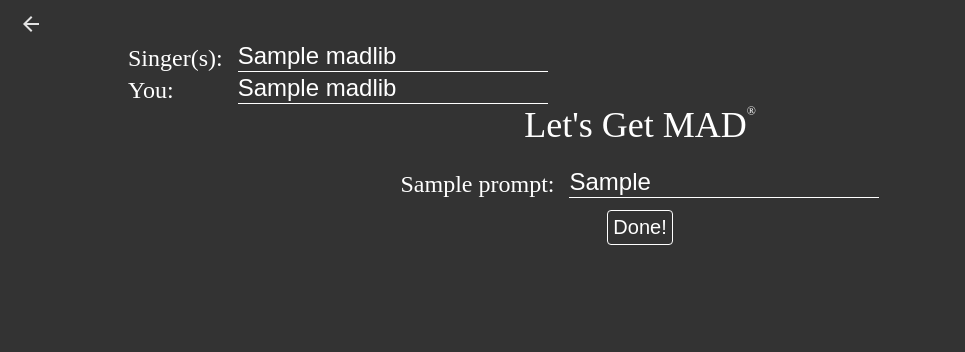
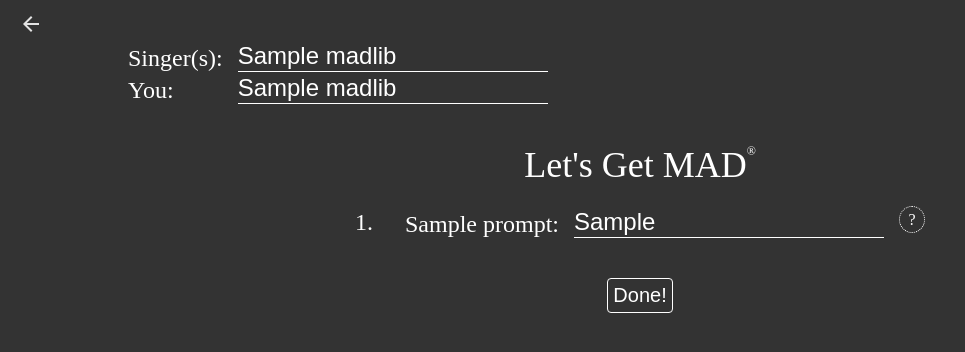
Before and after one commit to TylerLeite/mad-lib-karaoke, a Flask app: template templates/edit.html in a window 1280 px wide. Shown: the top 352 px of the page, without its empty margins (0-965 px from the left). Run offline with Flask 3, Linux system fonts and the light colour scheme; the template is opened without the code that fills it: most values are stand-ins (such as "Sample title", 1, 10 or a date in 2020); parts of the project's set-up code (start-up, migrations or seed data) failed here and were passed over.

Commit message:
qol changes in edit: syllables

```diff
--- a/db.py
+++ b/db.py
@@ -66,6 +66,7 @@ def madlib_create(song_id):
             "baseWordKey": word["baseWordKey"],
             "prompt": word["prompt"],
             "replaceWith": "",
+            "syllables": word["syllables"],
         })
 
     madlib_entry = {
--- a/static/style/edit.css
+++ b/static/style/edit.css
@@ -8,6 +8,17 @@
 
 input {
     height: 31px;
+}
+
+.label-wrapper {
+    display: flex;
+    flex-flow: row nowrap;
+    align-items: center;
+    justify-content: flex-start;
+}
+
+.label-wrapper .number {
+    width: 50px;
 }
 
 p.label {
@@ -31,7 +42,7 @@ p.label {
     display: flex;
     flex-flow: row nowrap;
     margin-top: 2.5vh;
-    width: 60%;
+    width: 75%;
     justify-content: center;
 }
 
@@ -40,6 +51,7 @@ p.label {
     font-size: 36px;
     display: flex;
     align-items: center;
+    margin-top: 5vh;
 }
 
 .inputs, .labels {
@@ -51,9 +63,45 @@ p.label {
     margin-right: 15px;
 }
 
+.input-wrapper {
+    display: flex;
+    flex-flow: row nowrap;
+}
+
 input {
     border-bottom: 1px solid white;
     font-size: 24px;
+}
+
+.syllable-hint {
+    cursor: help;
+    margin-left: 15px;
+    position: relative;
+    display: flex;
+    flex-flow: row nowrap;
+}
+
+.syllable-hint .hover {
+    display: none;
+}
+
+.syllable-hint:hover .hover {
+    display: flex;
+    position: absolute;
+    left: 40px;
+    white-space: nowrap;
+}
+
+.syllable-hint .unhover {
+    font-size: 16px;
+    display: flex;
+    border-radius: 100%;
+    border: 1px dotted white;
+    width: 24px;
+    height: 24px;
+    padding-top: 1px;
+    align-items: center;
+    justify-content: center;
 }
 
 button.submit {
@@ -62,6 +110,9 @@ button.submit {
     border: 1px solid white;
     padding: 5px;
     border-radius: 4px;
+
+    margin-bottom: 5vh;
+    margin-top: 5vh;
 }
 
 button.submit:hover {
--- a/templates/config.html
+++ b/templates/config.html
@@ -85,7 +85,7 @@
             }
         }
 
-        function selectWord(attr) {
+        function selectWord(attr, n_syllables) {
             for (const w of state.selectedWords) {
                 if (w.baseWordKey == attr) {
                     return;
@@ -99,6 +99,7 @@
                 prompt: undefined,
                 replaceWith: text,
                 color: state.currentColor,
+                syllables: n_syllables,
             });
 
             state.currentColor = nToColor(state.colorCounter);
@@ -218,7 +219,7 @@
                             data-text="{{word.attr}}"
                             onmouseover="hover('{{word.attr}}')"
                             onmouseout="unhover('{{word.attr}}')"
-                            onclick="selectWord('{{word.attr}}')"
+                            onclick="selectWord('{{word.attr}}', '{{word.n_syllables}}')"
                         >
                             {{ word.prenctuation }}{{ word.word }}{{ word.punctuation }}&nbsp;
                         </p>
--- a/templates/edit.html
+++ b/templates/edit.html
@@ -7,7 +7,11 @@
 
     <script>
 
-        var state = {}
+        var state = {
+            singer_name: "",
+            author_name: "",
+            fillings: [],
+        }
 
         function htmlDecode(input) {
             const doc = new DOMParser().parseFromString(input, "text/html");
@@ -30,6 +34,28 @@
             save();
         }
 
+        function verify() {
+            let errors = [];
+            if (state.singer_name == "") { errors.push("Please enter the singer name(s)") }
+            if (state.author_name == "") { errors.push("Please enter your name") }
+
+            const inputs = document.querySelectorAll(".replace-with");
+            for (const el of inputs) {
+                if (el.value == "") { errors.push(`You forgot a prompt: ${el.getAttribute('data-prompt')} (row ${el.getAttribute('data-idx')})`)}
+            }
+
+            let errorMessage = "";
+
+            if (errors.length > 0) {
+                errorMessage = "You have to fill out all the blanks:\n";
+                for (const err of errors) {
+                    errorMessage += `* ${err}\n`
+                }
+            }
+
+            return errorMessage;
+        }
+
         async function save() {
             try {
                 const stateStr = JSON.stringify(state);
@@ -45,8 +71,20 @@
             }
         }
 
+        function FormNotCompleteError(message="") {
+            this.name = "FormNotCompleteError";
+            this.message = message;
+        }
+        FormNotCompleteError.prototype = Error.prototype;
+
         async function xport() {
             try {
+                const errorMessage = verify();
+                if (errorMessage !== "") {
+                    alert(errorMessage);
+                    throw new FormNotCompleteError(errorMessage);
+                }
+
                 document.querySelector("#loading").style.display = "flex";
                 const stateStr = JSON.stringify(state);
                 const id = window.location.pathname.split('/').pop()
@@ -56,7 +94,9 @@
                 window.location = "/";
             } catch (error) {
                 console.error(error);
+                if (!error instanceof FormNotCompleteError) {
                     alert("There was a problem please go find Tyler");
+                }
                 document.querySelector("#loading").style.display = "none";
             }
         }
@@ -97,16 +137,28 @@
         <span class="prompts">
             <span class="labels">
                 {% for filling in madlib.fillings %}
+                    <span class="label-wrapper">
+                        <p class="number">{{loop.index}}.&nbsp</p>
                         <p class="label">{{filling.prompt}}:</p>
+                    </span>
                 {% endfor %}
             </span>
             <span class="inputs">
                 {% for filling in madlib.fillings %}
+                    <span class="input-wrapper">
                         <input
+                            class="replace-with"
+                            data-prompt="{{filling.prompt}}"
+                            data-idx="{{loop.index}}"
                             type="text"
                             value="{{filling.replaceWith}}"
                             onkeyup="updateFilling('{{filling.baseWordKey}}', this.value)"
                         />
+                        <span class="syllable-hint">
+                            <span class="unhover">?</span>
+                            <span class="hover">{{filling.syllables}} syllables</span>
+                        </span>
+                    </span>
                 {% endfor %}
             </span>
         </span>
```
Also changed, not shown: 1 other file. Lines whose indentation alone changed are shown as unchanged.
